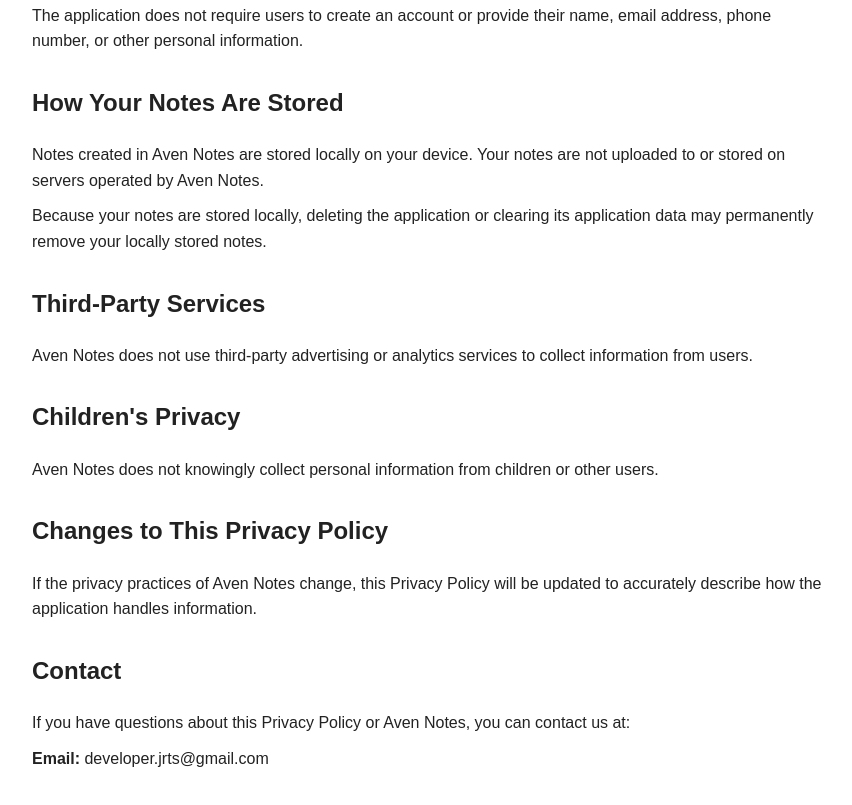
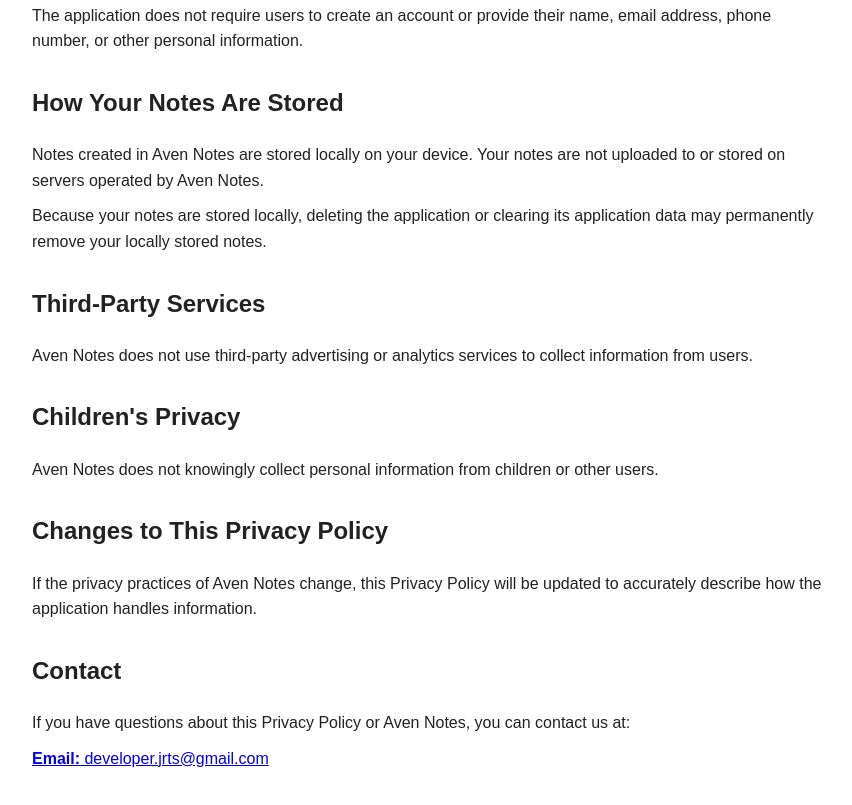
Before and after one commit to developerjrts/aven-privacy-policy, a plain HTML site: page index.html in a window 1280 px wide. Shown: the part 325-1130 px from the top of the page, without its empty margins (208-1060 px from the left). Drawn offline with Linux system fonts and the light colour scheme.

Commit message:
Update index.html

```diff
--- a/index.html
+++ b/index.html
@@ -102,8 +102,10 @@
     you can contact us at:
   </p>
 
-  <p>
+  <a
+   href="mailto:developer.jrts@gmail.com"
+>
     <strong>Email:</strong> developer.jrts@gmail.com
-  </p>
+  </a>
 </body>
 </html>
```
